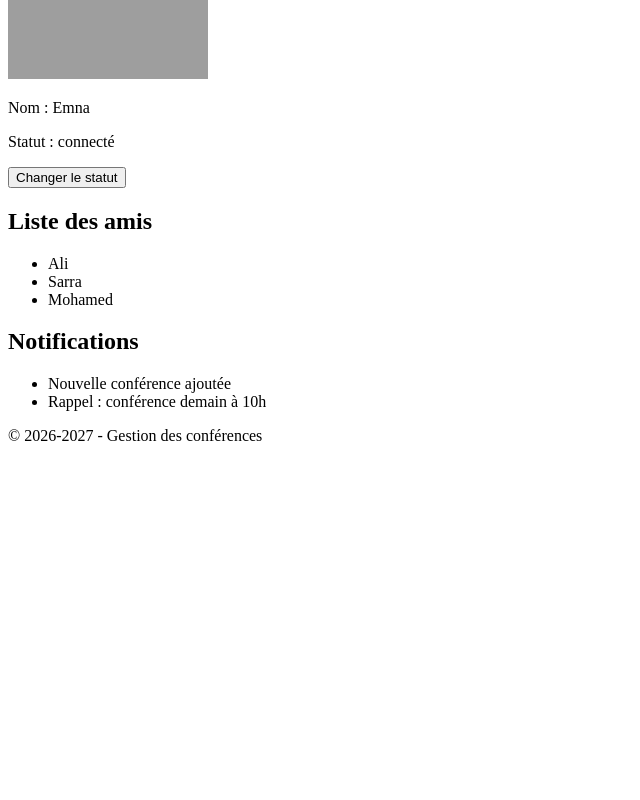
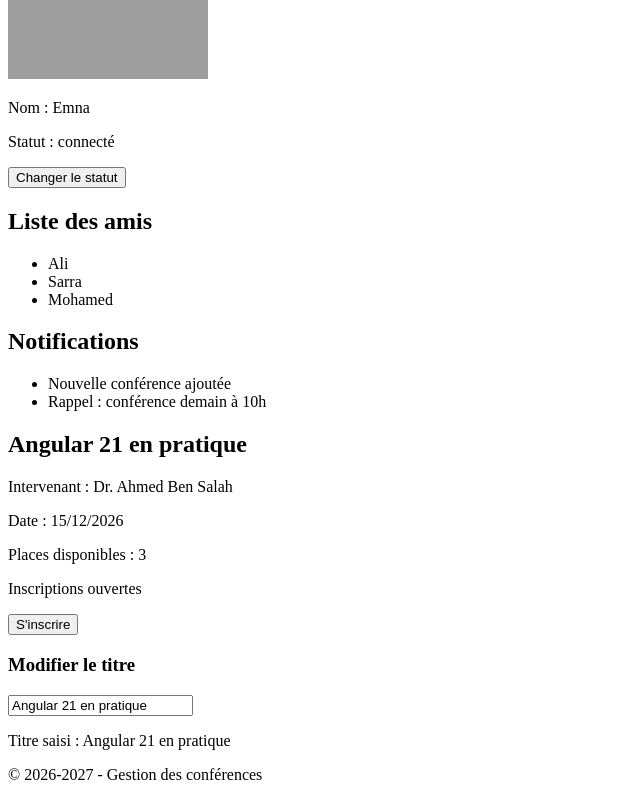
Before and after one commit to emna12358/angular_workshop, an Angular app: page / in a window 1280 px wide. Shown: the part 340-1140 px from the top of the page, without its empty margins (0-640 px from the left). Before the commit the page ends 801 px from the top, so only its background shows below. Built offline with nearby package versions, Linux system fonts and the light colour scheme; grey boxes are pictures that could not be loaded.

Commit message:
prosit 2 data-binding et signals

```diff
--- a/src/app/app.html
+++ b/src/app/app.html
@@ -3,4 +3,5 @@
 <app-profil></app-profil>
 <app-amis></app-amis>
 <app-notifications></app-notifications>
+<app-conference></app-conference>
 <app-footer></app-footer>
--- a/src/app/app.ts
+++ b/src/app/app.ts
@@ -1,15 +1,15 @@
 import { Component, signal } from '@angular/core';
-import { RouterOutlet } from '@angular/router';
 import { Header } from './header/header';
 import { Menu } from './menu/menu';
 import { Profil } from './profil/profil';
 import { Amis } from './amis/amis';
 import { Notifications } from './notifications/notifications';
 import { Footer } from './footer/footer';
+import { Conference } from './conference/conference';
 
 @Component({
   selector: 'app-root',
-  imports: [RouterOutlet, Header, Menu, Profil, Amis, Notifications, Footer],
+  imports: [Header, Menu, Profil, Amis, Notifications, Footer, Conference],
   templateUrl: './app.html',
   styleUrl: './app.css'
 })
--- /dev/null
+++ b/src/app/conference/conference.html
@@ -0,0 +1,18 @@
+<h2>{{ titre() }}</h2>
+<p>Intervenant : {{ intervenant() }}</p>
+<p>Date : {{ dateEvenement() | date:'dd/MM/yyyy' }}</p>
+<p>Places disponibles : {{ placesDisponibles() }}</p>
+
+@if (placesDisponibles() > 0) {
+  <p>Inscriptions ouvertes</p>
+} @else {
+  <p>Conférence complète</p>
+}
+
+<button [disabled]="placesDisponibles() === 0" (click)="sInscrire()">
+  S'inscrire
+</button>
+
+<h3>Modifier le titre</h3>
+<input [(ngModel)]="titre" />
+<p>Titre saisi : {{ titre() }}</p>
--- /dev/null
+++ b/src/app/conference/conference.ts
@@ -0,0 +1,20 @@
+import { Component, signal } from '@angular/core';
+import { DatePipe } from '@angular/common';
+import { FormsModule } from '@angular/forms';
+
+@Component({
+  selector: 'app-conference',
+  imports: [DatePipe, FormsModule],
+  templateUrl: './conference.html',
+  styleUrl: './conference.css',
+})
+export class Conference {
+  titre = signal('Angular 21 en pratique');
+  intervenant = signal('Dr. Ahmed Ben Salah');
+  dateEvenement = signal(new Date(2026, 11, 15));
+  placesDisponibles = signal(3);
+
+  sInscrire() {
+    this.placesDisponibles.update(v => v - 1);
+  }
+}
```
Also changed, not shown: src/app/conference/conference.css (added), 1 other file (tests, documents, lock files or other folders).
